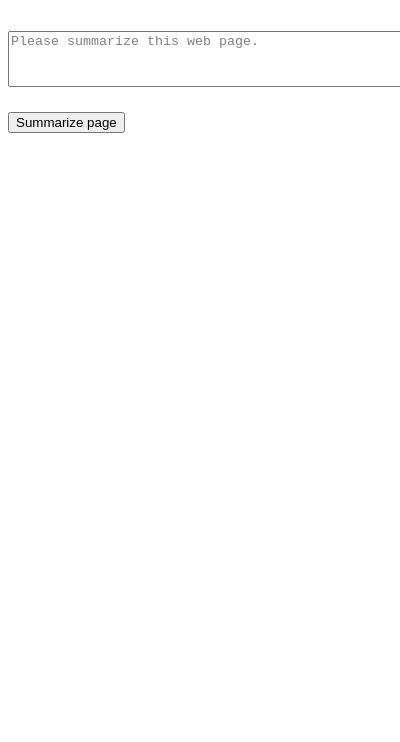
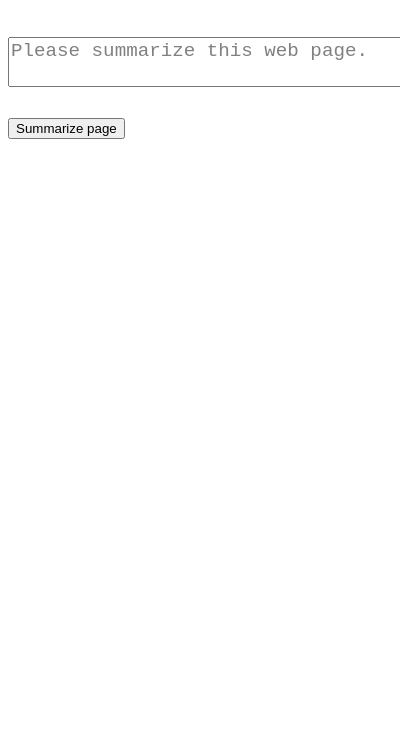
Before and after one commit to sysread/page-summarizer, a browser extension: page src/pages/popup.html in a window 400 px wide. Shown: the part 102-844 px from the top of the page. Drawn offline with Linux system fonts and the light colour scheme.

Commit message:
improve text area size on mobile

```diff
--- a/src/pages/popup.html
+++ b/src/pages/popup.html
@@ -12,13 +12,7 @@
       body {
         width: 600px;
         height: 600px;
-        font-size: 1.2rem
-      }
-
-      @media screen and (max-width: 600px) {
-        body {
-          font-size: 1.5rem;
-        }
+        font-size: 1.2rem;
       }
 
       #summary {
@@ -32,6 +26,7 @@
         width: 80%;
         height: 50px;
         margin: 1em 0em;
+        font-size: 1.2rem;
       }
 
       .hint {
@@ -40,6 +35,17 @@
 
       li {
         margin-bottom: 1em;
+      }
+
+      @media screen and (max-width: 600px) {
+        body {
+          font-size: 1.5rem;
+        }
+
+        #extra-instructions {
+          height: 20%;
+          font-size: 1.2rem;
+        }
       }
     </style>
 
```
